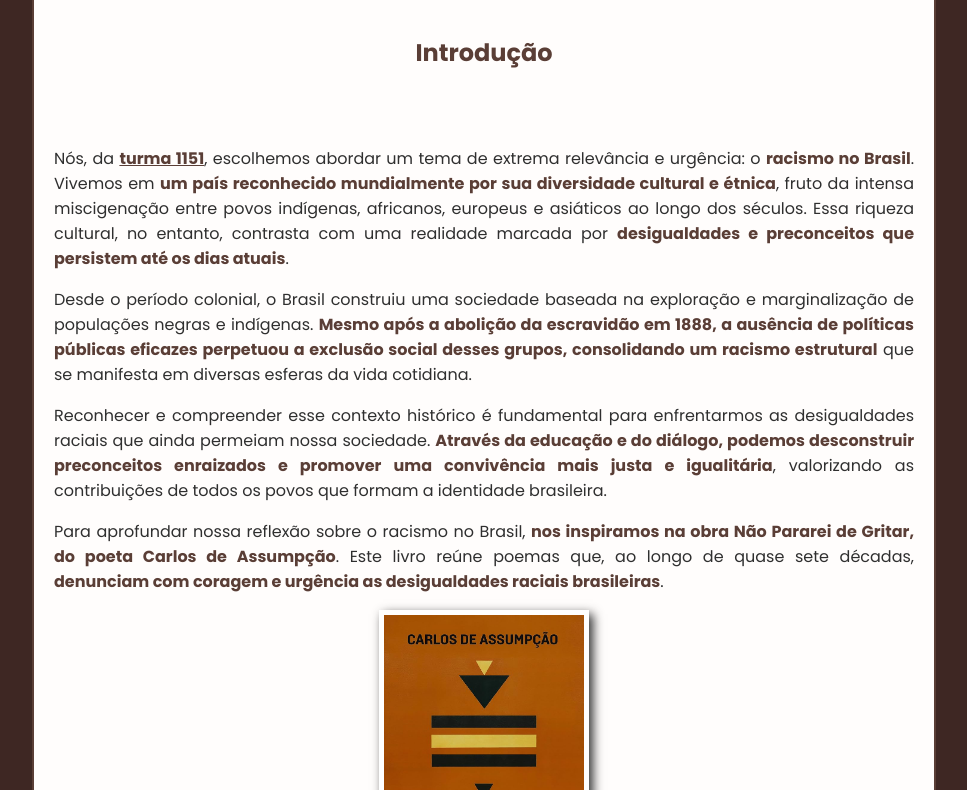
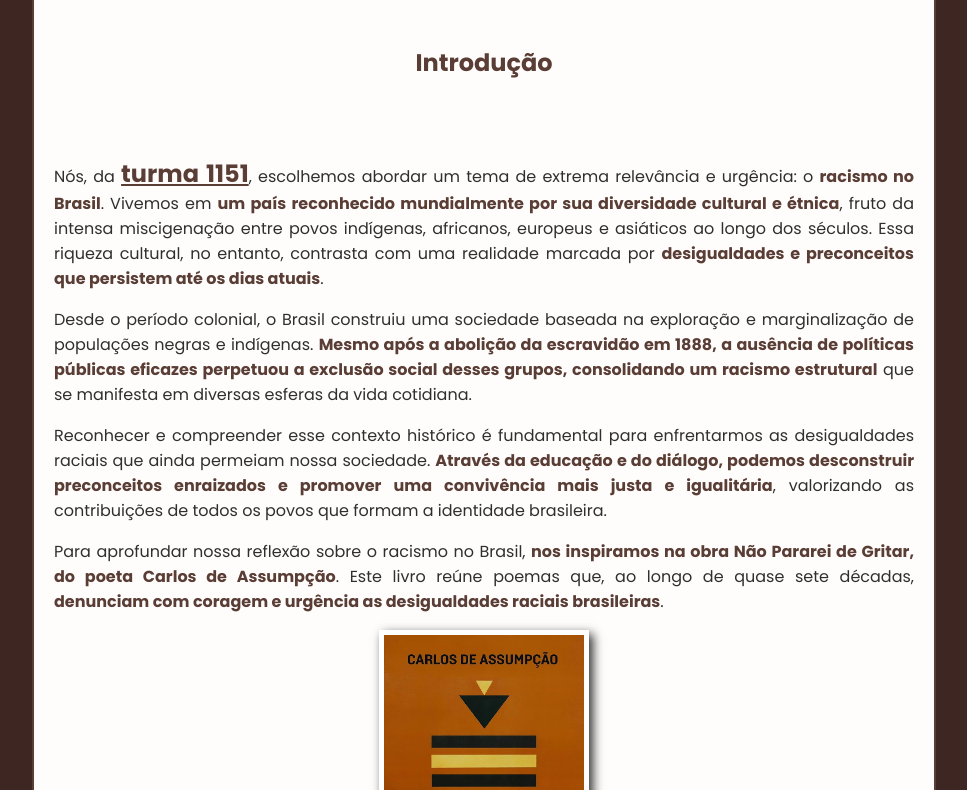
Before and after one commit to Turma1151/flot2025, a plain HTML site: page index.html in a window 1280 px wide. Shown: the part 167-957 px from the top of the page, without its empty margins (156-1123 px from the left). Drawn offline with Linux system fonts and the light colour scheme; a web font is replaced by a local one.

Commit message:
Add files via upload

```diff
--- a/style.css
+++ b/style.css
@@ -162,3 +162,7 @@ h2{
 span, a{
     color: var(--borda);
 }
+a{
+font-size: x-large;
+
+}
```
